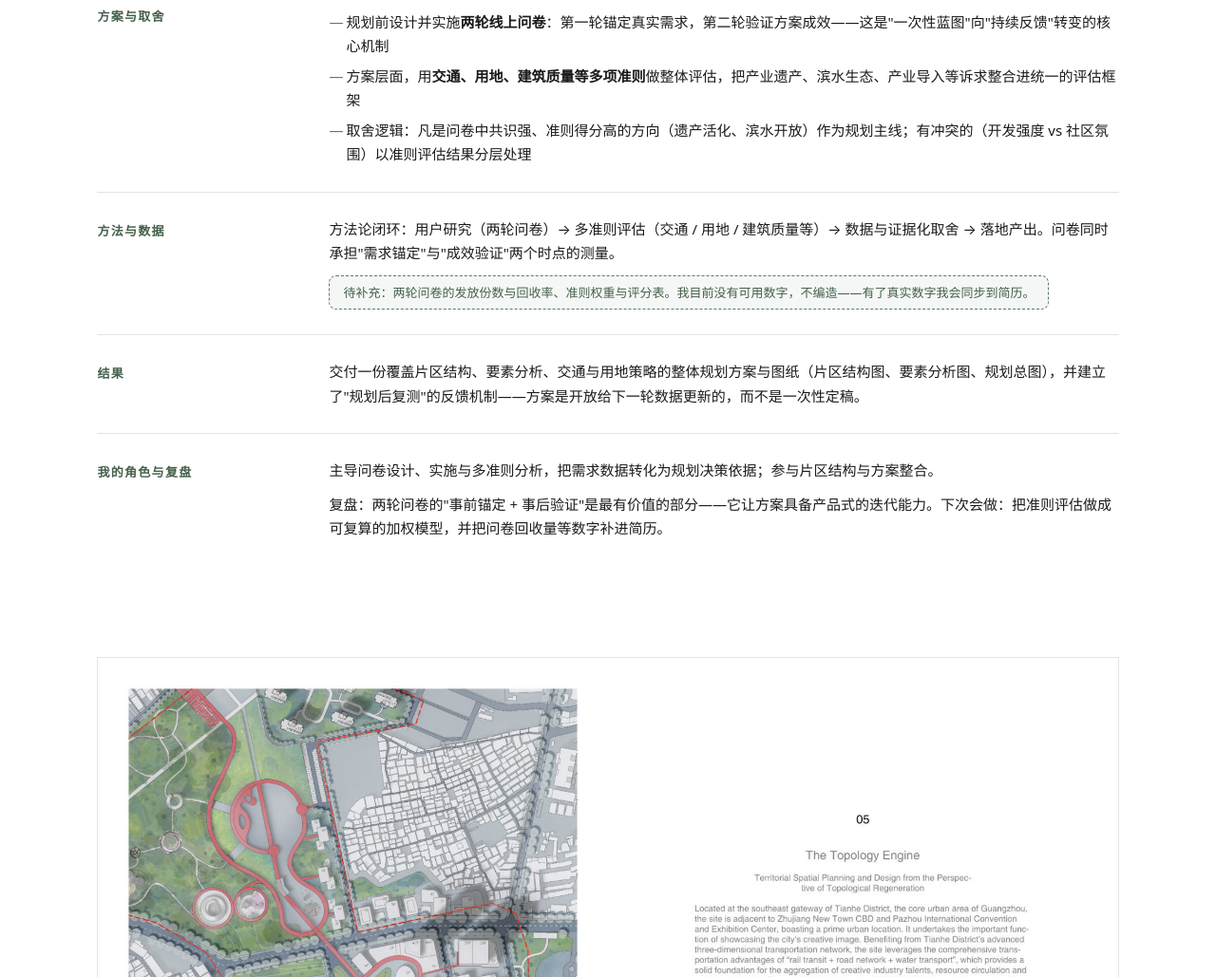
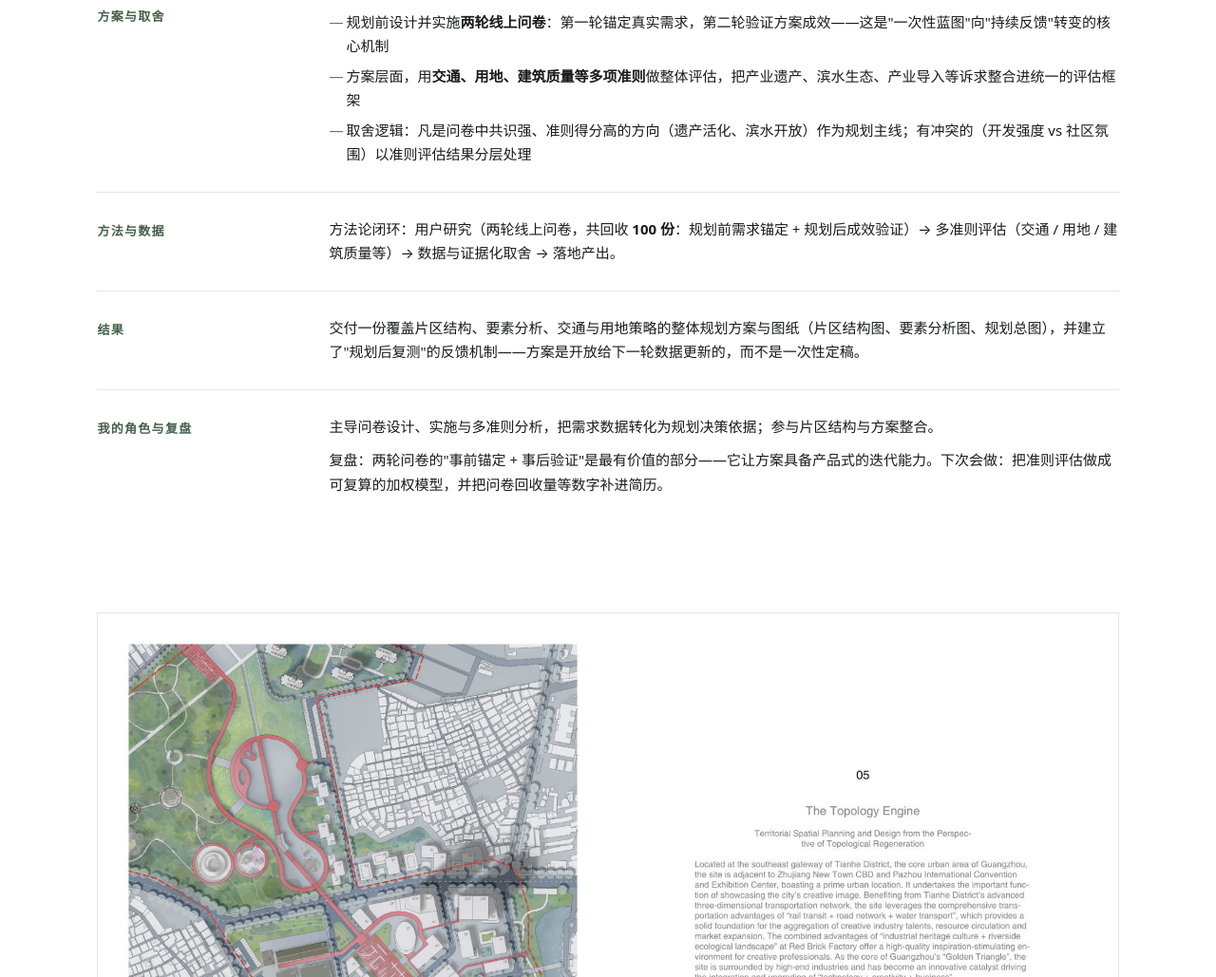
Before and after one commit to xg366-source/portfolio, a plain HTML site: page projects/the-topology-engine.html in a window 1280 px wide. Shown: the part 1000-2029 px from the top of the page at 95% size. Drawn offline with Linux system fonts and the light colour scheme.

Commit message:
案例页填入真实数据：Conflux 128条评论+50人访谈，Topology 100份问卷

```diff
--- a/projects/the-topology-engine.html
+++ b/projects/the-topology-engine.html
@@ -80,8 +80,7 @@
   <div class="cblock reveal">
     <div class="cblock__label">方法与数据</div>
     <div class="cblock__body">
-      <p>方法论闭环：用户研究（两轮问卷）→ 多准则评估（交通 / 用地 / 建筑质量等）→ 数据与证据化取舍 → 落地产出。问卷同时承担"需求锚定"与"成效验证"两个时点的测量。</p>
-      <span class="todo-note">待补充：两轮问卷的发放份数与回收率、准则权重与评分表。我目前没有可用数字，不编造——有了真实数字我会同步到简历。</span>
+      <p>方法论闭环：用户研究（两轮线上问卷，共回收 <b>100 份</b>：规划前需求锚定 + 规划后成效验证）→ 多准则评估（交通 / 用地 / 建筑质量等）→ 数据与证据化取舍 → 落地产出。</p>
     </div>
   </div>
 
```
Also changed, not shown: projects/conflux-strand.html (+1 -2 lines).
